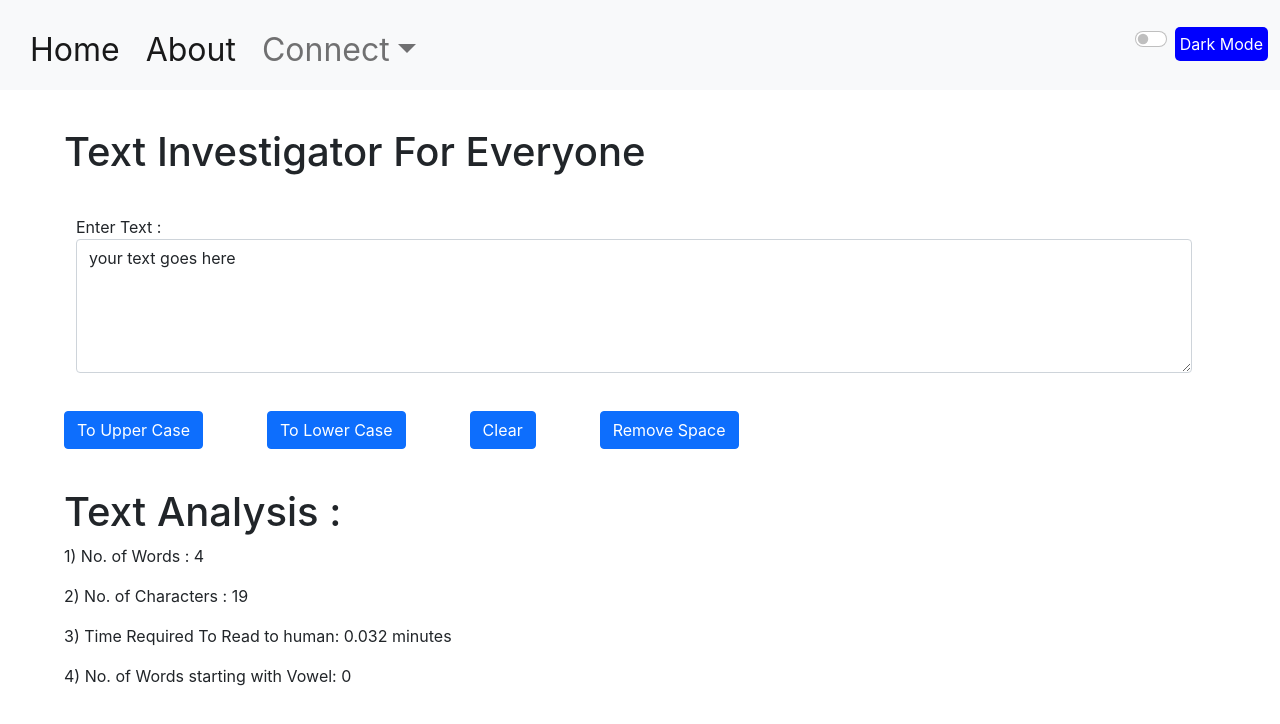
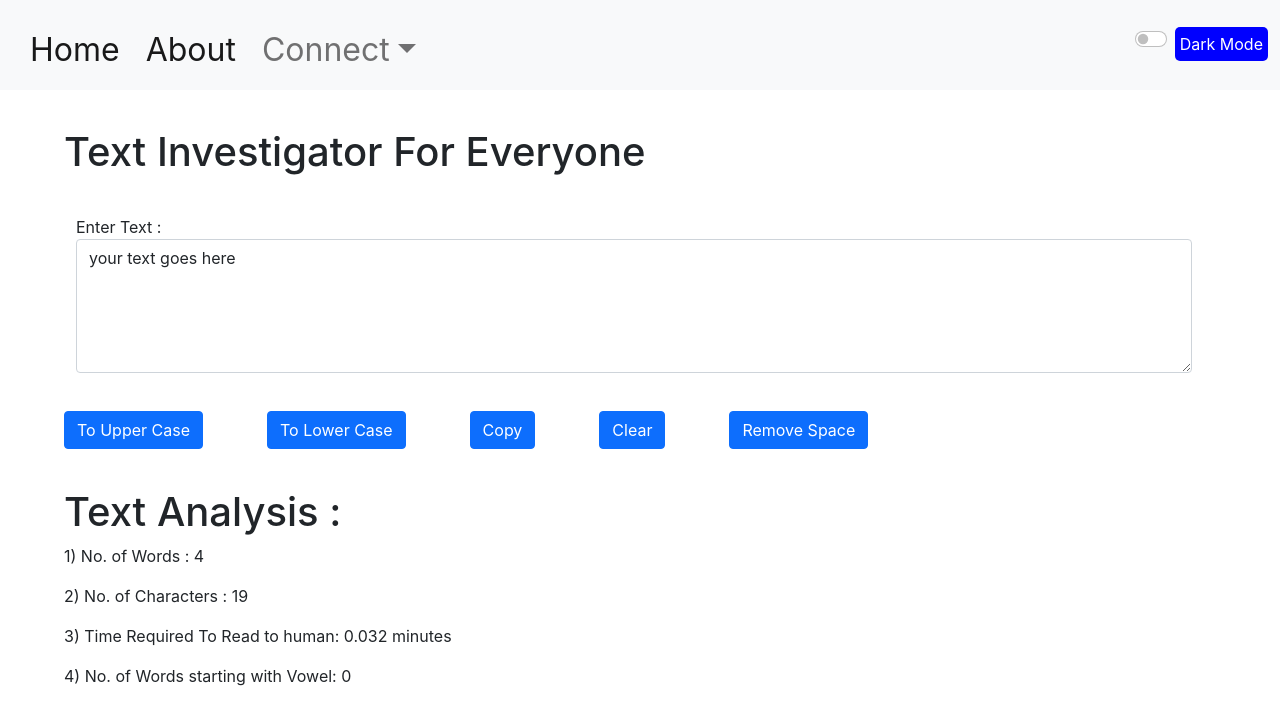
Before and after one commit to Prash8830/Full-Stack-Web-Projects, a React (Create React App) app in the folder React/sputnik/: page / in a window 1280 px wide. Shown: the top 724 px of the page. Built offline with nearby package versions, Linux system fonts and the light colour scheme.

Commit message:
added copy button

```diff
--- a/React/sputnik/src/components/Form.js
+++ b/React/sputnik/src/components/Form.js
@@ -28,6 +28,10 @@ export default function Form(props) {
         setText(newtext);
         // props.showAlert("Spaces are removed","Success!");
 
+    }
+    const handleCopy = () => {
+        navigator.clipboard.writeText(text);
+        // props.showAlert("Copied to Clipboard!", "success");
     }
     const handleOnChange = (event) => {
         // console.log('On change');
@@ -65,10 +69,11 @@ export default function Form(props) {
                 <label htmlFor="comment" style={{color: props.mode === 'dark'?'lightgreen':'#212529'}}>Enter Text :</label>
                 <textarea  className="form-control" style={{backgroundColor: props.mode === 'dark'?'#073642':'white',color: props.mode === 'dark'?'red':'#212529'}} rows="5" id="comment" value={text} onChange={handleOnChange} placeholder={text}></textarea>
             </div>
-            <button className="btn btn-primary" id="txtxg" onClick={handleUpclick}>To Upper Case</button>
-            <button className="btn btn-primary" id="txtxg" onClick={handleLoclick}>To Lower Case</button>
-            <button className="btn btn-primary" id="txtxg" onClick={handleClclick}>Clear</button>
-            <button className="btn btn-primary" id="txtxg" onClick={handleReclick}>Remove Space</button>
+            <button disabled={text.length===0} className="btn btn-primary" id="txtxg" onClick={handleUpclick}>To Upper Case</button>
+            <button disabled={text.length===0} className="btn btn-primary" id="txtxg" onClick={handleLoclick}>To Lower Case</button>
+            <button disabled={text.length===0} className="btn btn-primary" id="txtxg" onClick={handleCopy}>Copy</button>
+            <button disabled={text.length===0} className="btn btn-primary" id="txtxg" onClick={handleClclick}>Clear</button>
+            <button disabled={text.length===0} className="btn btn-primary" id="txtxg" onClick={handleReclick}>Remove Space</button>
             <div id="txtx">
                 <h1 style={{color: props.mode === 'dark'?'lightgreen':'#212529'}}>Text Analysis :</h1>
                 <p style={{color: props.mode === 'dark'?'lightgreen':'#212529'}}>1) No. of Words : {countwords(text)}</p>
```
